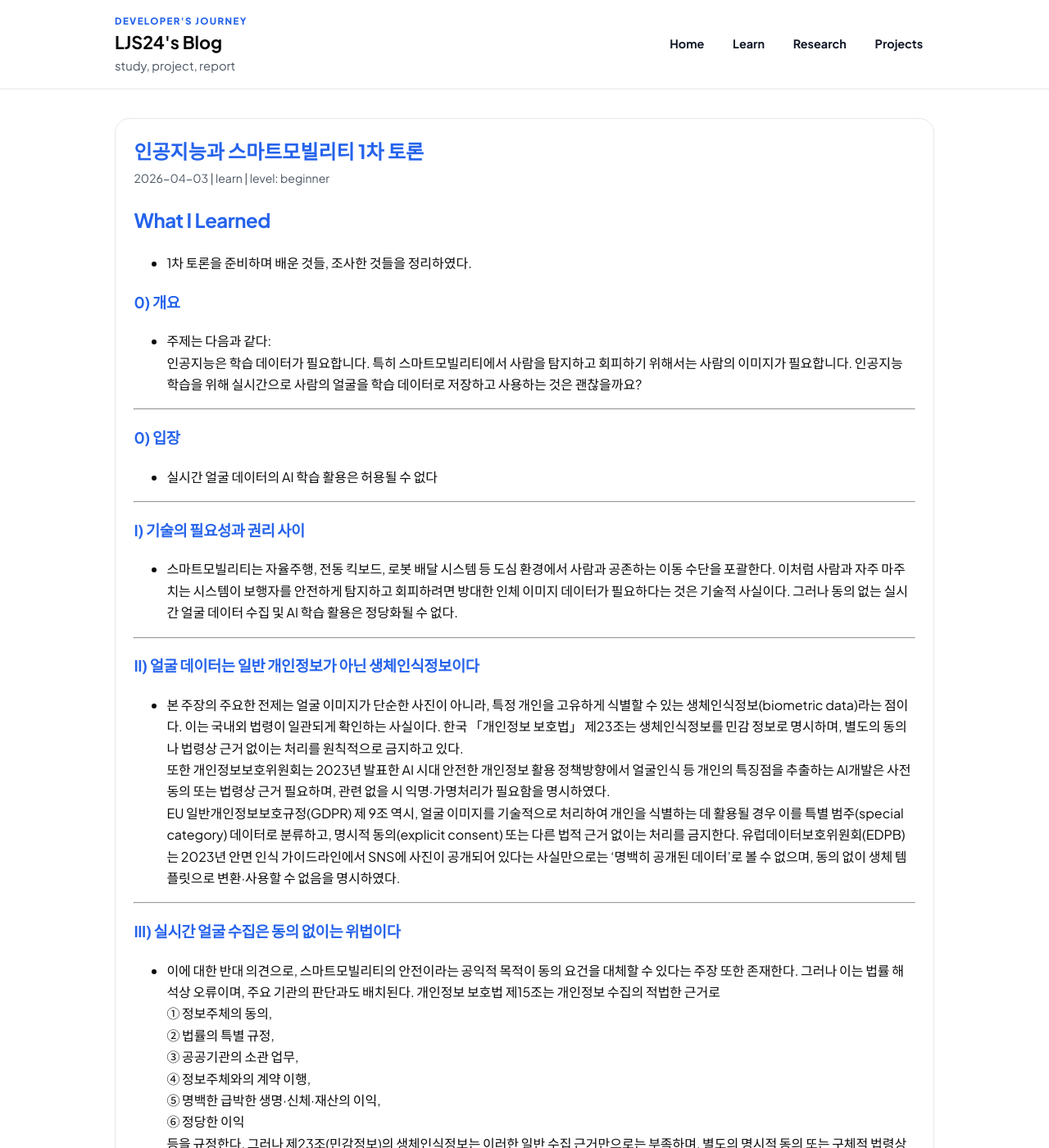
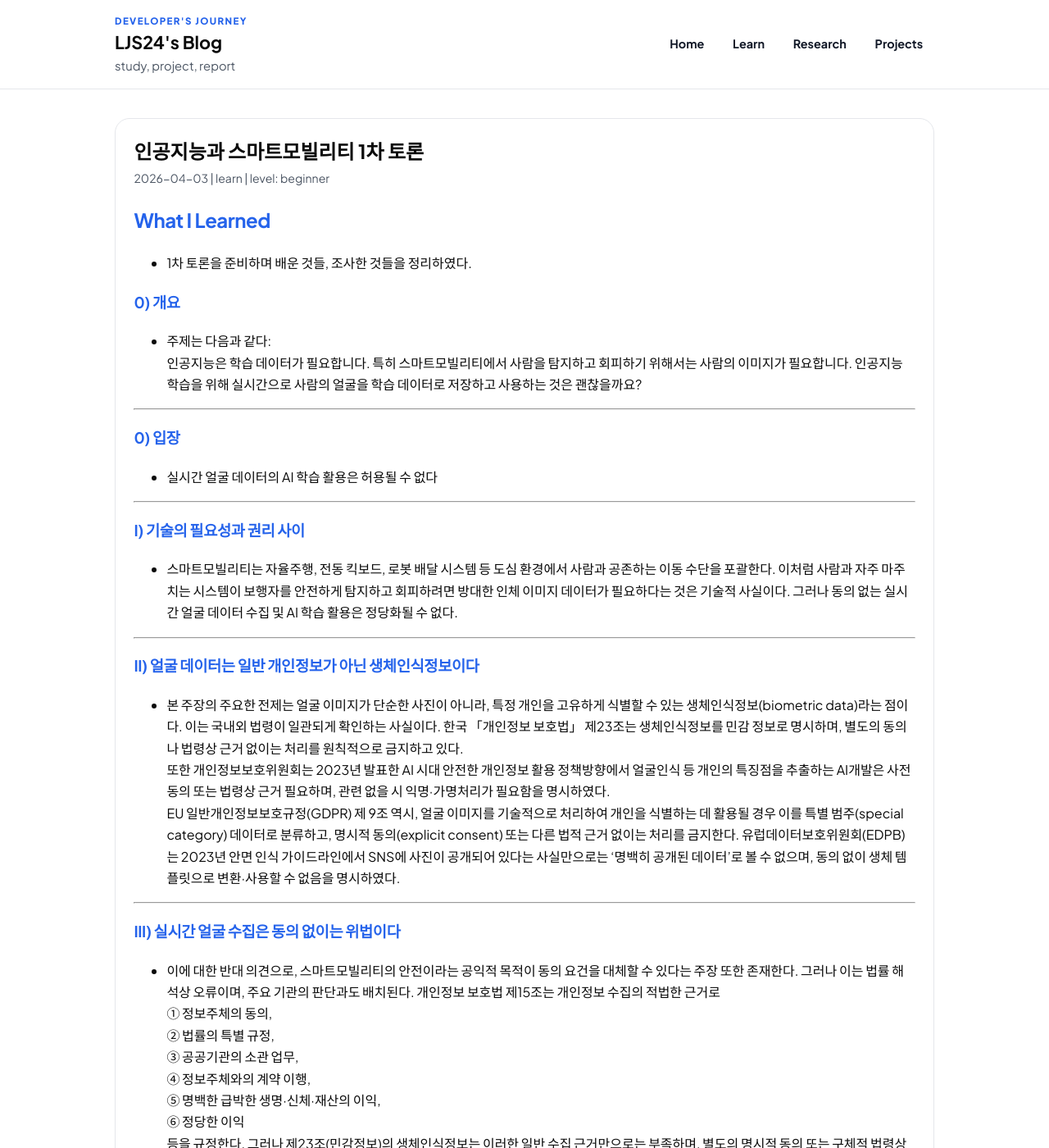
Before and after one commit to LJS24/LJS24.github.io, a Jekyll site: the page built from _posts/learn/2026-04-03-learning-note-인공지능과스마트모빌리티1차토론.md, in a window 1280 px wide and 1400 px high. Shown: the whole window at 82% size. Built offline with Jekyll 4.4.1, drawn with Linux system fonts in a browser that asks for light colours.

Commit message:
content update-learning note

```diff
--- a/assets/css/site.css
+++ b/assets/css/site.css
@@ -479,7 +479,6 @@ a:hover {
   line-height: 1.3;
 }
 
-.post.post-key-blue .post-header h1,
 .post.post-key-blue .post-content h2,
 .post.post-key-blue .post-content h3,
 .post.post-key-blue .post-content h4 {
```
